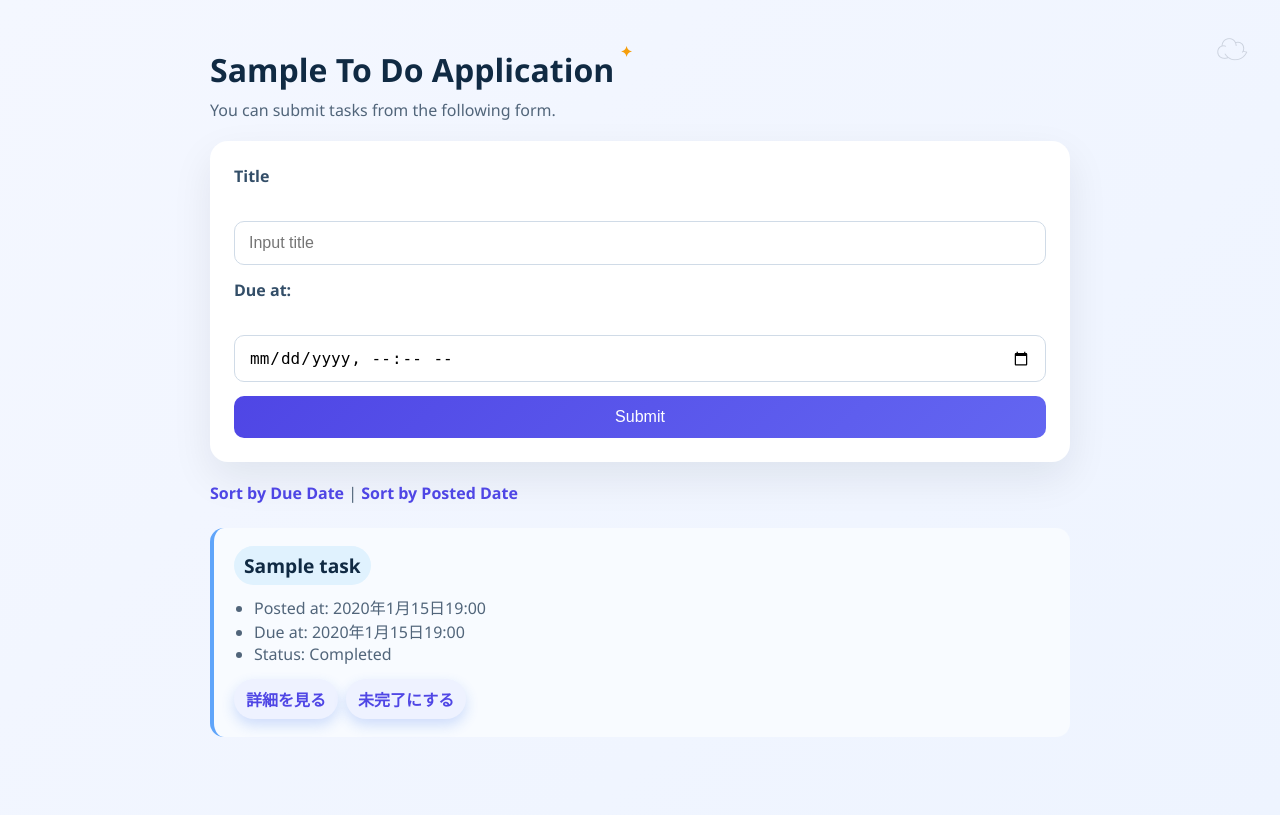
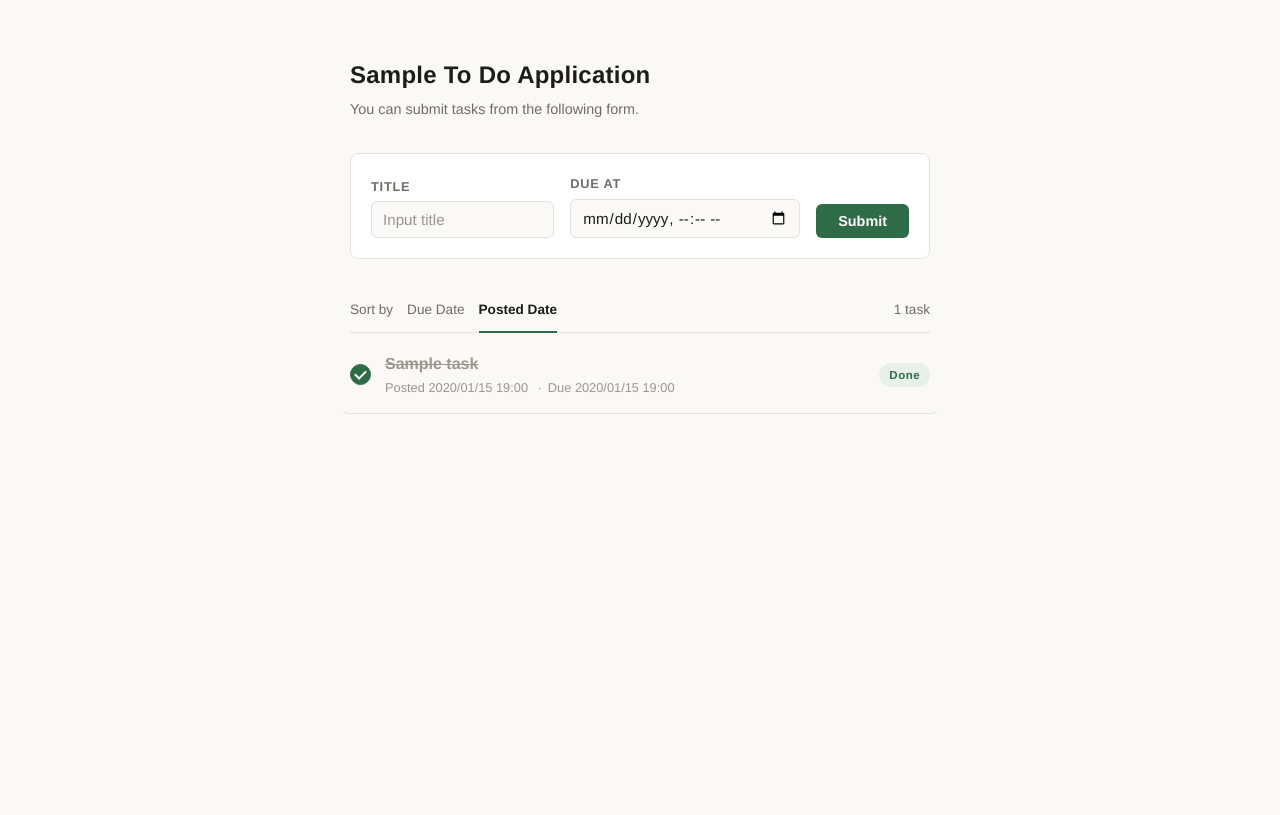
Before and after one commit to s1f102500012/django-test-exercise, a Django app: page / in a window 1280 px wide. After the commit the page ends 414 px from the top, so only its background shows below. Run offline with Django 5.2, Linux system fonts and the light colour scheme; tables that the repository leaves empty hold one stand-in row (values such as "Sample post").

Commit message:
UIデザインを刷新し、toggleをPOSTフォームに変更

```diff
--- a/todo/static/todo/style.css
+++ b/todo/static/todo/style.css
@@ -1,171 +1,367 @@
+:root {
+  --bg: #faf9f7;
+  --surface: #ffffff;
+  --ink: #1c1c1a;
+  --muted: #706c66;
+  --line: #e4e1db;
+  --hover: rgba(0, 0, 0, 0.025);
+  --accent: #2f6b46;
+  --accent-hover: #275a3b;
+  --accent-ink: #ffffff;
+  --accent-soft: #e8f0ea;
+  --danger: #a4432e;
+  --done: #9b968e;
+}
+
+* {
+  box-sizing: border-box;
+}
+
 body {
   margin: 0;
-  font-family: 'Segoe UI', 'Hiragino Sans', 'Yu Gothic', sans-serif;
-  background: linear-gradient(135deg, #f4f7ff 0%, #eef4ff 100%);
-  color: #243447;
-  position: relative;
-}
-
-body::before {
-  content: '☁';
-  position: fixed;
-  top: 24px;
-  right: 32px;
-  font-size: 2rem;
-  opacity: 0.18;
-  pointer-events: none;
+  background: var(--bg);
+  color: var(--ink);
+  font-family: 'Helvetica Neue', Arial, 'Hiragino Kaku Gothic ProN', 'Hiragino Sans', Meiryo, sans-serif;
+  font-size: 15px;
+  line-height: 1.6;
 }
 
 .container {
-  max-width: 860px;
+  max-width: 620px;
   margin: 0 auto;
-  padding: 48px 24px 64px;
+  padding: 56px 20px 80px;
 }
 
+/* ---------- heading ---------- */
+
 .page-title {
-  margin: 0 0 8px;
-  font-size: 2rem;
-  color: #102a43;
-  position: relative;
-  display: inline-block;
-}
-
-.page-title::after {
-  content: '✦';
-  position: absolute;
-  top: -6px;
-  right: -18px;
-  font-size: 0.9rem;
-  color: #f59e0b;
+  margin: 0;
+  font-size: 1.5rem;
+  font-weight: 700;
+  letter-spacing: 0.01em;
 }
 
 .subtitle {
-  margin: 0 0 20px;
-  color: #51657a;
+  margin: 4px 0 32px;
+  color: var(--muted);
+  font-size: 0.9rem;
 }
 
+/* ---------- form ---------- */
+
 .card {
-  background: #ffffff;
-  border-radius: 18px;
-  padding: 24px;
-  box-shadow: 0 16px 40px rgba(15, 23, 42, 0.08);
-  margin-bottom: 20px;
+  background: var(--surface);
+  border: 1px solid var(--line);
+  border-radius: 8px;
+  padding: 20px;
 }
 
 form {
   display: grid;
-  gap: 14px;
+  gap: 16px;
 }
 
-form div {
-  display: grid;
-  gap: 6px;
+form.card {
+  margin-bottom: 40px;
+}
+
+@media (min-width: 560px) {
+  form.card {
+    grid-template-columns: 1fr 230px auto;
+    align-items: end;
+  }
 }
 
 label {
+  display: block;
+  font-size: 0.8rem;
   font-weight: 600;
-  color: #334e68;
+  color: var(--muted);
+  text-transform: uppercase;
+  letter-spacing: 0.06em;
+  margin-bottom: 4px;
 }
 
 input {
   width: 100%;
-  padding: 12px 14px;
-  border: 1px solid #d0dbe7;
-  border-radius: 10px;
-  font-size: 1rem;
-  box-sizing: border-box;
+  padding: 9px 11px;
+  border: 1px solid var(--line);
+  border-radius: 6px;
+  background: var(--bg);
+  font-size: 0.95rem;
+  font-family: inherit;
+  color: var(--ink);
+}
+
+input:focus {
+  outline: 2px solid var(--accent);
+  outline-offset: -1px;
+  border-color: var(--accent);
+  background: var(--surface);
+}
+
+::placeholder {
+  color: var(--muted);
+  opacity: 0.7;
 }
 
 button {
-  padding: 12px 16px;
+  justify-self: start;
+  padding: 9px 22px;
   border: none;
-  border-radius: 10px;
-  background: linear-gradient(135deg, #4f46e5 0%, #6366f1 100%);
-  color: #ffffff;
-  font-size: 1rem;
+  border-radius: 6px;
+  background: var(--accent);
+  color: var(--accent-ink);
+  font-size: 0.9rem;
+  font-weight: 600;
+  font-family: inherit;
   cursor: pointer;
-  transition: transform 0.2s ease, box-shadow 0.2s ease;
+  transition: background 0.15s ease;
 }
 
 button:hover {
-  transform: translateY(-1px);
-  box-shadow: 0 8px 16px rgba(79, 70, 229, 0.25);
+  background: var(--accent-hover);
 }
 
+/* ---------- list toolbar ---------- */
+
 .sort-links {
-  margin: 16px 0 24px;
-  color: #51657a;
+  display: flex;
+  align-items: baseline;
+  gap: 14px;
+  margin: 0 0 4px;
+  padding-bottom: 10px;
+  border-bottom: 1px solid var(--line);
+  font-size: 0.85rem;
+  color: var(--muted);
 }
 
-.sort-links a,
-.task-actions a {
-  color: #4f46e5;
+.sort-links a {
+  color: var(--muted);
+  text-decoration: none;
+  padding-bottom: 10px;
+  margin-bottom: -11px;
+  border-bottom: 2px solid transparent;
+}
+
+.sort-links a:hover {
+  color: var(--accent);
+}
+
+.sort-links a.active {
+  color: var(--ink);
+  font-weight: 600;
+  border-bottom-color: var(--accent);
+}
+
+.task-count {
+  margin-left: auto;
+  font-variant-numeric: tabular-nums;
+}
+
+/* ---------- task list ---------- */
+
+.task-item {
+  display: flex;
+  align-items: center;
+  gap: 14px;
+  padding: 14px 8px;
+  margin: 0 -8px;
+  border-bottom: 1px solid var(--line);
+  border-radius: 6px;
+  transition: background 0.15s ease;
+}
+
+.task-item:hover {
+  background: var(--hover);
+}
+
+/* circular check toggle */
+
+.check-form {
+  display: contents;
+}
+
+.task-check {
+  flex: none;
+  position: relative;
+  width: 21px;
+  height: 21px;
+  padding: 0;
+  background: transparent;
+  border: 1.5px solid var(--done);
+  border-radius: 50%;
+  cursor: pointer;
+  transition: border-color 0.15s ease, background 0.15s ease;
+}
+
+.task-check:hover {
+  border-color: var(--accent);
+  background: var(--accent-soft);
+}
+
+.task-item.is-done .task-check {
+  background: var(--accent);
+  border-color: var(--accent);
+}
+
+.task-item.is-done .task-check::after {
+  content: '';
+  position: absolute;
+  left: 6px;
+  top: 3px;
+  width: 5px;
+  height: 9px;
+  border: solid var(--accent-ink);
+  border-width: 0 2px 2px 0;
+  transform: rotate(45deg);
+}
+
+.task-body {
+  flex: 1;
+  min-width: 0;
+}
+
+.task-title {
+  margin: 0;
+  font-size: 1rem;
+  font-weight: 600;
+}
+
+.task-title a {
+  color: var(--ink);
+  text-decoration: none;
+}
+
+.task-title a:hover {
+  color: var(--accent);
+  text-decoration: underline;
+}
+
+.task-item.is-done .task-title a {
+  color: var(--done);
+  text-decoration: line-through;
+}
+
+.task-item.is-done .task-dates {
+  color: var(--done);
+}
+
+.task-dates {
+  margin: 2px 0 0;
+  font-size: 0.8rem;
+  color: var(--muted);
+  font-variant-numeric: tabular-nums;
+}
+
+.task-dates span + span::before {
+  content: '·';
+  margin: 0 6px;
+}
+
+/* ---------- status badge ---------- */
+
+.badge {
+  flex: none;
+  font-size: 0.72rem;
+  font-weight: 600;
+  letter-spacing: 0.04em;
+  padding: 2px 9px;
+  border-radius: 999px;
+  border: 1px solid var(--line);
+  color: var(--muted);
+  background: var(--surface);
+  white-space: nowrap;
+}
+
+.badge.is-done {
+  border-color: transparent;
+  background: var(--accent-soft);
+  color: var(--accent);
+}
+
+/* ---------- detail page ---------- */
+
+.meta-list {
+  list-style: none;
+  margin: 20px 0;
+  padding: 0;
+  border-top: 1px solid var(--line);
+}
+
+.meta-list li {
+  display: flex;
+  justify-content: space-between;
+  align-items: center;
+  gap: 20px;
+  padding: 10px 2px;
+  border-bottom: 1px solid var(--line);
+  font-size: 0.9rem;
+  font-variant-numeric: tabular-nums;
+}
+
+.meta-list .meta-label {
+  color: var(--muted);
+}
+
+/* ---------- action rows ---------- */
+
+.actions {
+  display: flex;
+  align-items: center;
+  gap: 18px;
+  margin-top: 24px;
+  font-size: 0.9rem;
+}
+
+.actions a {
+  color: var(--accent);
   text-decoration: none;
   font-weight: 600;
 }
 
-.task-item {
-  background: #f8fbff;
-  border-left: 4px solid #60a5fa;
-  border-radius: 14px;
-  padding: 18px 20px;
-  margin-bottom: 14px;
-  transition: transform 0.2s ease, box-shadow 0.2s ease;
+.actions a:hover {
+  text-decoration: underline;
 }
 
-.task-item:hover {
-  transform: translateY(-2px);
-  box-shadow: 0 8px 18px rgba(15, 23, 42, 0.08);
+.actions a.link-danger {
+  color: var(--danger);
+  margin-left: auto;
 }
 
-.task-item h2 {
-  margin: 0 0 10px;
-  font-size: 1.2rem;
+.actions .link-button {
+  padding: 0;
+  border: none;
+  background: none;
+  color: var(--accent);
+  font-size: 0.9rem;
+  font-weight: 600;
+  font-family: inherit;
+  cursor: pointer;
 }
 
-.task-item h2 a {
-  color: #102a43;
+.actions .link-button:hover {
+  background: none;
+  text-decoration: underline;
+}
+
+/* ---------- misc ---------- */
+
+.empty-note {
+  padding: 28px 4px;
+  color: var(--muted);
+  font-size: 0.9rem;
+  text-align: center;
+}
+
+.back-link {
+  display: inline-block;
+  margin-bottom: 18px;
+  font-size: 0.85rem;
+  color: var(--muted);
   text-decoration: none;
 }
 
-.task-title-link {
-  display: inline-block;
-  padding: 6px 10px;
-  border-radius: 999px;
-  background: #e0f2fe;
-  color: #0f172a;
+.back-link:hover {
+  color: var(--accent);
 }
-
-.task-link-button {
-  display: inline-block;
-  padding: 8px 12px;
-  border-radius: 999px;
-  background: linear-gradient(135deg, #2563eb 0%, #3b82f6 100%);
-  color: #ffffff;
-  box-shadow: 0 6px 14px rgba(37, 99, 235, 0.2);
-}
-
-.task-meta {
-  margin: 0;
-  padding-left: 20px;
-  color: #51657a;
-}
-
-.task-actions {
-  display: flex;
-  flex-wrap: wrap;
-  gap: 8px;
-  margin-top: 14px;
-}
-
-.task-actions a {
-  display: inline-block;
-  padding: 8px 12px;
-  border-radius: 999px;
-  background: #eef2ff;
-}
-
-.task-actions a:hover {
-  background: #e0e7ff;
-  transform: translateY(-1px);
-}
--- a/todo/templates/todo/index.html
+++ b/todo/templates/todo/index.html
@@ -5,6 +5,7 @@
   <head>
     <title>To Do Application</title>
     <meta charset="UTF-8">
+    <meta name="viewport" content="width=device-width, initial-scale=1">
     <meta name="author" content="INIAD">
     <link rel="stylesheet" href="{% static 'todo/style.css' %}">
   </head>
@@ -13,14 +14,15 @@
     <div class="container">
       <h1 class="page-title">Sample To Do Application</h1>
       <p class="subtitle">You can submit tasks from the following form.</p>
+
       <form class="card" action="{% url 'index' %}" method="post">
         {% csrf_token %}
         <div>
-          <label for="titleInput">Title</label><br>
+          <label for="titleInput">Title</label>
           <input id="titleInput" name="title" type="text" placeholder="Input title">
         </div>
         <div>
-          <label for="dueInput">Due at:</label><br>
+          <label for="dueInput">Due at</label>
           <input id="dueInput" name="due_at" type="datetime-local">
         </div>
         <div>
@@ -29,29 +31,37 @@
       </form>
 
       <div class="sort-links">
-        <a href="{% url 'index' %}?order=due">Sort by Due Date</a> |
-        <a href="{% url 'index' %}?order=post">Sort by Posted Date</a>
+        <span>Sort by</span>
+        <a {% if request.GET.order == 'due' %}class="active" {% endif %}href="{% url 'index' %}?order=due">Due Date</a>
+        <a {% if request.GET.order != 'due' %}class="active" {% endif %}href="{% url 'index' %}?order=post">Posted Date</a>
+        <span class="task-count">{{ tasks|length }} task{{ tasks|length|pluralize }}</span>
       </div>
 
       {% for task in tasks %}
-      <div class="task-item">
-        <h2><a class="task-title-link" href="{% url 'detail' task.id %}">{{ task.title }}</a></h2>
-        <ul class="task-meta">
-          <li>Posted at: {{ task.posted_at }}</li>
-          {% if task.due_at %}
-          <li>Due at: {{ task.due_at }}</li>
-          {% endif %}
-          {% if task.completed %}
-          <li>Status: Completed</li>
-          {% else %}
-          <li>Status: Not Completed</li>
-          {% endif %}
-        </ul>
-        <div class="task-actions">
-          <a class="task-link-button" href="{% url 'detail' task.id %}">詳細を見る</a>
-          <a class="task-link-button" href="{% url 'toggle' task.id %}">{% if task.completed %}未完了にする{% else %}完了にする{% endif %}</a>
+      <div class="task-item{% if task.completed %} is-done{% endif %}">
+        <form class="check-form" action="{% url 'toggle' task.id %}?next=list" method="post">
+          {% csrf_token %}
+          <button class="task-check" type="submit"
+                  aria-label="{% if task.completed %}Reopen{% else %}Complete{% endif %} {{ task.title }}"
+                  title="{% if task.completed %}Reopen{% else %}Complete{% endif %}"></button>
+        </form>
+        <div class="task-body">
+          <h2 class="task-title"><a href="{% url 'detail' task.id %}">{{ task.title }}</a></h2>
+          <p class="task-dates">
+            <span>Posted {{ task.posted_at|date:"Y/m/d H:i" }}</span>
+            {% if task.due_at %}
+            <span>Due {{ task.due_at|date:"Y/m/d H:i" }}</span>
+            {% endif %}
+          </p>
         </div>
+        {% if task.completed %}
+        <span class="badge is-done">Done</span>
+        {% else %}
+        <span class="badge">Open</span>
+        {% endif %}
       </div>
+      {% empty %}
+      <p class="empty-note">No tasks yet. Add your first one above.</p>
       {% endfor %}
     </div>
   </body>
--- a/todo/views.py
+++ b/todo/views.py
@@ -62,6 +62,9 @@ def toggle_complete(request, task_id):
         task = Task.objects.get(pk=task_id)
     except Task.DoesNotExist:
         raise Http404("Task does not exist")
-    task.completed = not task.completed
-    task.save()
+    if request.method == 'POST':
+        task.completed = not task.completed
+        task.save()
+    if request.GET.get('next') == 'list':
+        return redirect(index)
     return redirect(detail, task_id)
```
Also changed, not shown: todo/templates/todo/detail.html (+27 -12 lines), todo/templates/todo/edit.html (+7 -4 lines).
